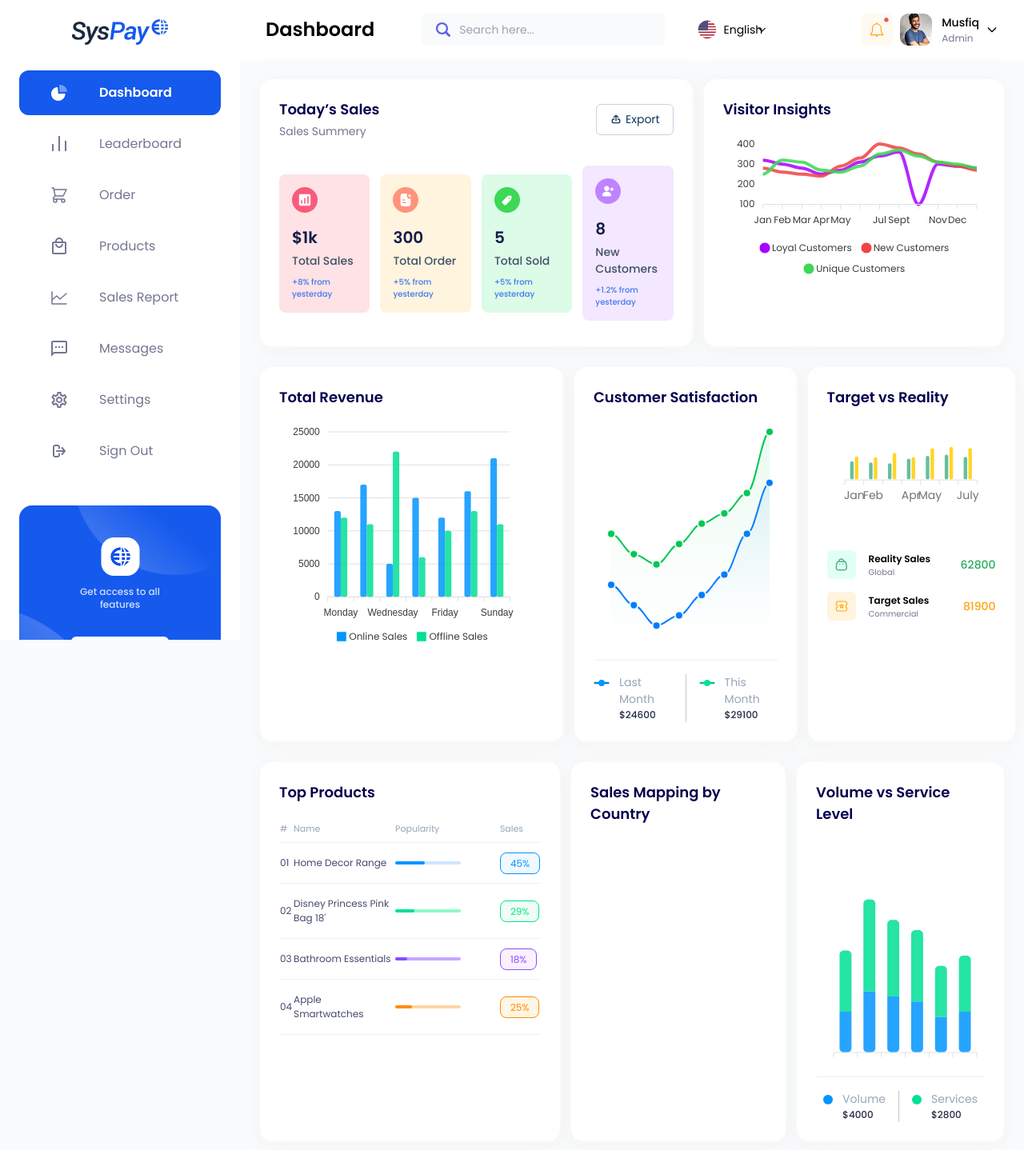
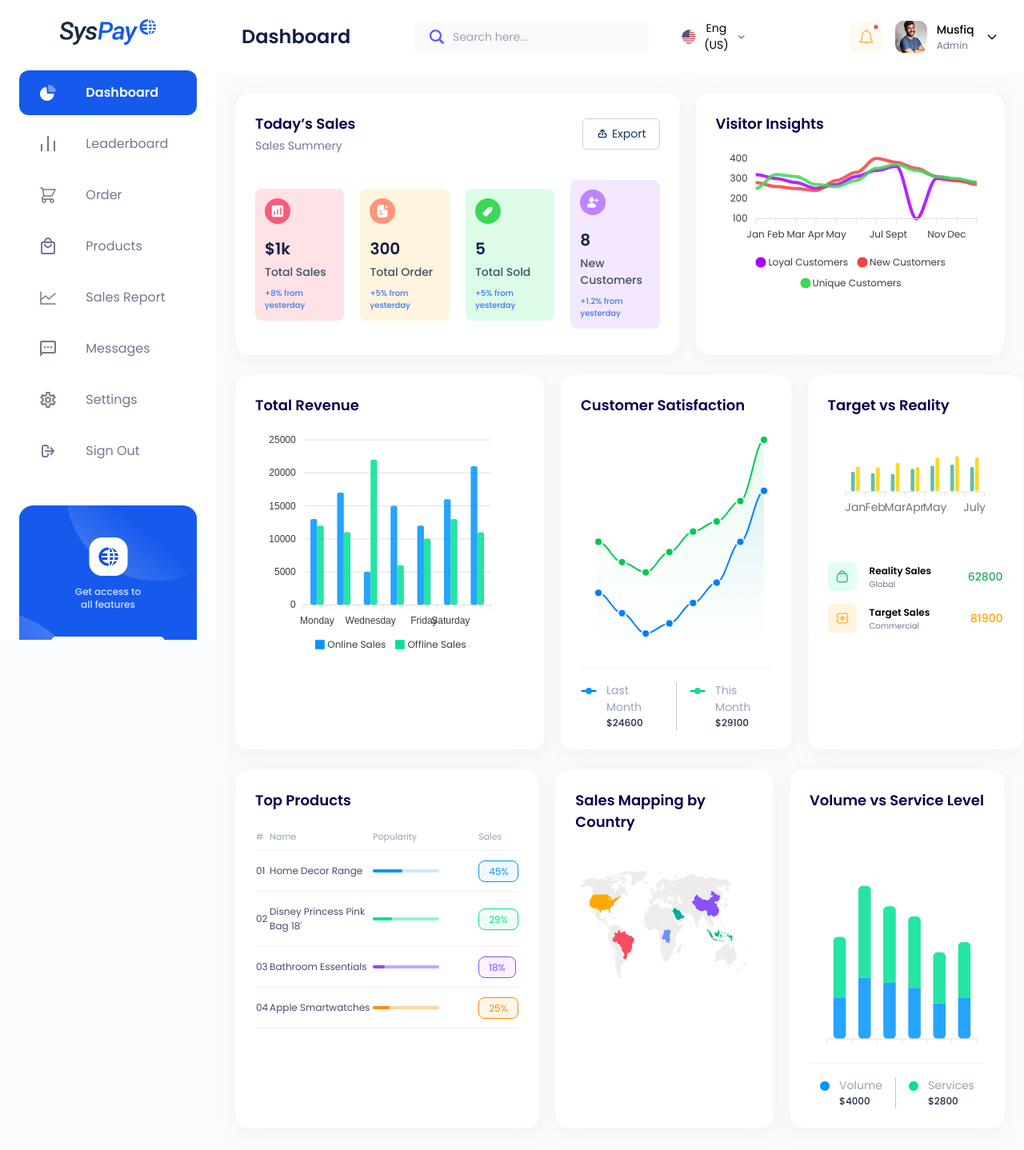
Before and after one commit to Munim-Ali/integration-xperts, a Next.js app: page /dashboard in a window 1280 px wide. Shown: the top 1438 px of the page at 80% size. Built offline with nearby package versions, Linux system fonts and the light colour scheme.

Commit message:
README updated

```diff
--- a/src/app/dashboard/page.tsx
+++ b/src/app/dashboard/page.tsx
@@ -13,11 +13,12 @@ import CustomerSatisfaction from "@/components/customerChart";
 import TargetChart from "@/components/targetChart";
 import ProductsTable from "@/components/productsTable";
 import VolumeChart from "@/components/volumeChart";
+import worldMap from "../../../public/world.svg";
 
 const Dashboard = () => {
   return (
     <>
-      <section className="w-full flex flex-col lg:flex-row items-stretch justify-between gap-3 flex-1">
+      <section className="w-full flex flex-col lg:flex-row items-stretch justify-between gap-5 flex-1">
         <CardWrapper width="w-full lg:w-[59%]">
           <div className="w-full flex flex-row items-center justify-between">
             <div>
@@ -41,7 +42,7 @@ const Dashboard = () => {
             </div>
           </div>
 
-          <div className="w-full flex flex-row items-center justify-between gap-3  flex-wrap mt-8">
+          <div className="w-full flex flex-row items-center justify-between gap-5  flex-wrap mt-8">
             <SalesCards
               bgColor="bg-[#FFE2E5]"
               image={sales}
@@ -83,7 +84,7 @@ const Dashboard = () => {
         </CardWrapper>
       </section>
 
-      <section className="w-full flex flex-col lg:flex-row items-stretch justify-between gap-3 flex-1 mt-6">
+      <section className="w-full flex flex-col lg:flex-row items-stretch justify-between gap-5 flex-1 ">
         <CardWrapper width="w-full lg:w-[42%]">
           <h3 className="text-[18px] font-semibold text-[#05004E]">
             Total Revenue
@@ -110,7 +111,7 @@ const Dashboard = () => {
         </CardWrapper>
       </section>
 
-      <section className="w-full flex flex-col lg:flex-row items-stretch justify-between gap-3 flex-1 mt-6">
+      <section className="w-full flex flex-col lg:flex-row items-stretch justify-between gap-5 flex-1 ">
         <CardWrapper width="w-full lg:w-[42%]">
           <h3 className="text-[18px] font-semibold text-[#05004E]">
             Top Products
@@ -123,7 +124,15 @@ const Dashboard = () => {
           <h3 className="text-[18px] font-semibold text-[#05004E]">
             Sales Mapping by Country
           </h3>
-          <div className="w-full"></div>
+          <div className="w-full">
+            <Image
+              src={worldMap}
+              alt="world map"
+              width={380}
+              height={230}
+              className="w-full h-full mt-8"
+            />
+          </div>
         </CardWrapper>
         <CardWrapper width="w-full lg:w-[28%]">
           <h3 className="text-[18px] font-semibold text-[#05004E]">
--- a/src/app/layout.tsx
+++ b/src/app/layout.tsx
@@ -27,7 +27,7 @@ export default function RootLayout({
       >
         <SidebarProvider>
           <Siderbar />
-          <main className="w-full lg:pl-[300px]">
+          <main className="w-full lg:pl-[270px]">
             <Navbar />
             <div className="p-4 lg:p-6 w-full">{children}</div>
           </main>
--- a/src/components/languageSelector.tsx
+++ b/src/components/languageSelector.tsx
@@ -5,7 +5,7 @@ import Image from "next/image";
 
 const LanguageSelector = () => {
   const languages = [
-    { code: "en", name: "English", flag: enFlag.src },
+    { code: "en", name: "Eng (US)", flag: enFlag.src },
     { code: "ru", name: "Russian", flag: enFlag.src },
     { code: "nl", name: "Dutch", flag: enFlag.src },
   ];
@@ -23,7 +23,7 @@ const LanguageSelector = () => {
         {/* Button to toggle dropdown */}
         <button
           onClick={toggleDropdown}
-          className="w-full flex items-center justify-between p-2 bg-[#FEFEFE0F] rounded-md border border-[#FEFEFE33] py-3 px-6"
+          className="w-full flex items-center justify-center p-2 bg-[#FEFEFE0F] rounded-md border border-[#FEFEFE33] py-3 px-6"
         >
           <div className="flex items-center">
             <Image
@@ -31,8 +31,8 @@ const LanguageSelector = () => {
                 languages.find((lang) => lang.code === selectedLanguage)?.flag
               }
               alt={selectedLanguage}
-              width={24}
-              height={24}
+              width={18}
+              height={18}
               className="mr-2"
             />
 
--- a/src/components/salesCards.tsx
+++ b/src/components/salesCards.tsx
@@ -13,7 +13,7 @@ const SalesCards = ({ image, number, description, pnl, bgColor }: Props) => {
   return (
     <>
       <div
-        className={`w-[48%] md:w-[48%] xl:w-[23%] ${bgColor} rounded-lg p-4 mb-2`}
+        className={`w-full md:w-[47%] xl:w-[22%] ${bgColor} rounded-lg p-3 mb-2`}
       >
         <Image src={image} width={32} height={32} alt="sales icon" />
         <h3 className="text-[20px] font-semibold text-[#151D48] mt-4 ">
--- a/src/components/shared/cardWrapper.tsx
+++ b/src/components/shared/cardWrapper.tsx
@@ -9,7 +9,7 @@ const CardWrapper = ({ width, children }: CardProps) => {
   return (
     <>
       <section
-        className={`${width} bg-white card-shadow rounded-2xl border border-[#F8F9FA] p-6 flex flex-col items-stretch justify-start`}
+        className={`${width} bg-white card-shadow rounded-2xl border border-[#F8F9FA] p-6 flex flex-col items-stretch justify-start 3xl:justify-between mb-6`}
       >
         {children}
       </section>
--- a/src/components/shared/navbar.tsx
+++ b/src/components/shared/navbar.tsx
@@ -17,7 +17,7 @@ const Navbar = () => {
 
   return (
     <>
-      <div className="w-full bg-white flex items-center justify-between py-3 px-4 lg:px-8">
+      <div className="w-full bg-white flex items-center justify-between py-3 px-4 lg:px-8 ">
         <div className="w-1/4 flex items-center justify-start">
           <Image
             src={toggle}
@@ -34,7 +34,7 @@ const Navbar = () => {
             height={28}
             className="block ml-2 lg:hidden"
           />
-          <h3 className="hidden lg:block text-black text-[24px] font-semibold capitalize">
+          <h3 className="hidden lg:block text-[#151D48] text-[24px] font-semibold capitalize">
             {displayPath}
           </h3>
         </div>
@@ -46,7 +46,7 @@ const Navbar = () => {
               name="search"
               id=""
               placeholder="Search here..."
-              className="text-[14px] bg-transparent ml-2 outline-none focus:outline-none"
+              className="text-[14px] text-[#737791] bg-transparent ml-2 outline-none focus:outline-none"
             />
           </div>
           <div className="w-1/3 ml-4">
@@ -55,7 +55,7 @@ const Navbar = () => {
         </div>
         <div className="w-1/2 lg:w-1/3 flex flex-row items-center justify-end cursor-pointer pl-8">
           <Image src={Notification} alt="notification" width={40} height={40} />
-          <div className="w-1/2  flex items-center justify-end ml-4">
+          <div className="w-1/2 3xl:w-1/3  flex items-center justify-center ml-4">
             <Image src={Profile} alt="notification" width={40} height={40} />
             <div className="w-[60%] ml-3 hidden lg:block">
               <h4 className="font-medium text-[14px]">Musfiq</h4>
--- a/src/components/shared/siderbar.tsx
+++ b/src/components/shared/siderbar.tsx
@@ -17,7 +17,7 @@ const Sidebar = () => {
   return (
     <>
       <div
-        className={`bg-white p-6 lg:p-6 transition-transform duration-300 lg:translate-x-0 fixed overflow-y-auto top-0 left-0 h-full  w-full lg:w-[300px] 3xl:h-screen lg:flex lg:flex-col lg:justify-between z-50 ${
+        className={`bg-white p-6 lg:p-6 transition-transform duration-300 lg:translate-x-0 fixed overflow-y-auto top-0 left-0 h-full  w-full lg:w-[270px] 3xl:h-screen lg:flex lg:flex-col lg:justify-between z-50 ${
           isOpen ? "translate-x-0" : "-translate-x-full"
         }`}
       >
@@ -36,7 +36,7 @@ const Sidebar = () => {
           {SiderbarMenu.map((item) => (
             <Link
               href={item.link}
-              className={`flex flex-row items-center justify-center py-4 px-3 cursor-pointer rounded-xl hover:bg-blue hover:text-white mb-2 ${
+              className={`flex flex-row items-center justify-center py-4 pr-2 cursor-pointer rounded-xl hover:bg-blue hover:text-white mb-2 ${
                 pathname === item.link
                   ? "bg-blue text-[#fff] font-semibold"
                   : "text-gray"
@@ -58,15 +58,17 @@ const Sidebar = () => {
           ))}
         </div>
         <div
-          className=" p-10 bg-cover bg-no-repeat bg-center rounded-2xl mt-8 "
+          className="py-10 px-4  lg:p-10 bg-cover bg-no-repeat bg-center rounded-2xl mt-8 "
           style={{ backgroundImage: `url(${GetProBg.src})` }}
         >
-          <div className="w-full flex flex-col items-center justify-center">
-            <Image src={Prologo} alt="pro-logo" />
-            <p className="text-white opacity-80 text-[12px] font-medium mt-3 w-2/3 text-center leading-4">
-              Get access to all features
-            </p>
-            <button className="bg-white rounded-md py-1 px-8 font-poppins text-blue font-semibold mt-8">
+          <div className="flex flex-row lg:flex-col items-center justify-between ">
+            <div className="w-full flex flex-col  items-center justify-center">
+              <Image src={Prologo} alt="pro-logo" />
+              <p className="text-white opacity-80 text-[12px] font-medium mt-3 w-2/3 text-center leading-4">
+                Get access to all features
+              </p>
+            </div>
+            <button className="w-full bg-white rounded-md py-2 px-8 font-poppins text-blue font-semibold lg:mt-8">
               Get Pro
             </button>
           </div>
```
Also changed, not shown: public/world.svg (added), 1 other file (tests, documents, lock files or other folders).
